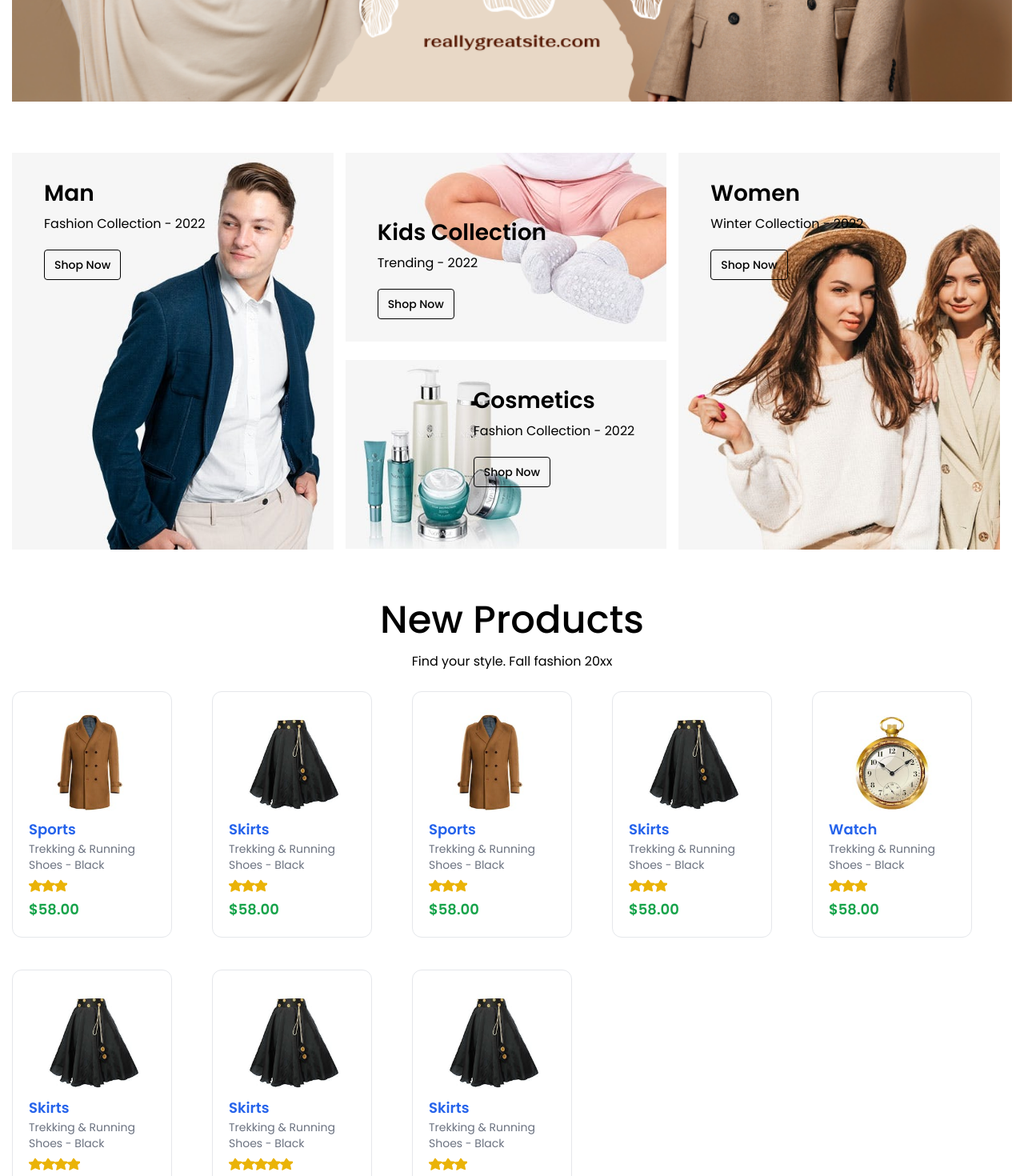
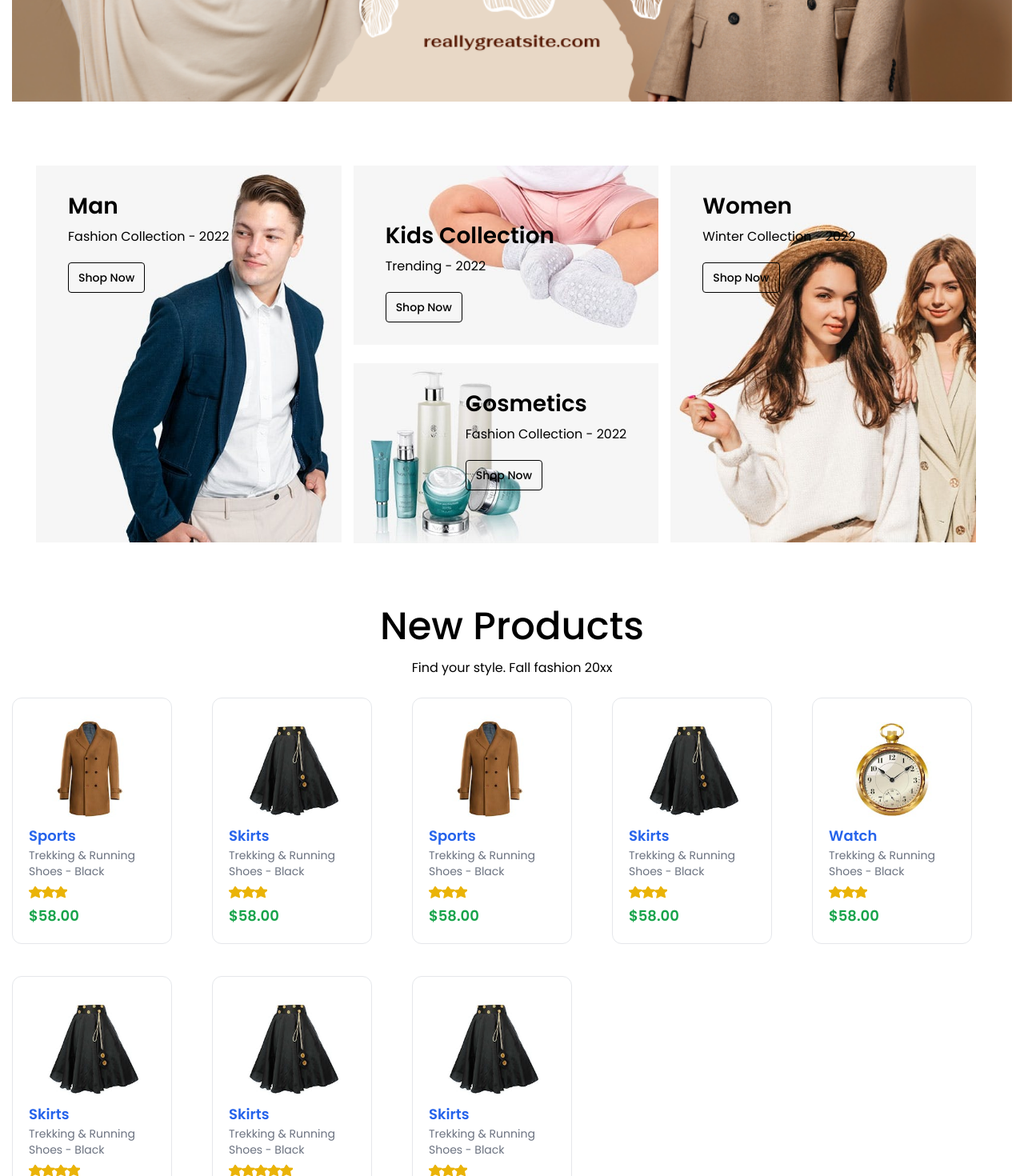
Before and after one commit to rajeevjha0/soppie, a Next.js app: page / in a window 1280 px wide. Shown: the part 680-2150 px from the top of the page at 80% size. Built offline with nearby package versions, Linux system fonts and the light colour scheme.

Commit message:
davfbv c

```diff
--- a/src/components/Newproducts.jsx
+++ b/src/components/Newproducts.jsx
@@ -63,7 +63,7 @@ export default function ProductList() { // Added a function name "ProductList"
     ];
 
     return (
-        <div className="container py-16">
+        <div className="container pb-[80px]">
             <h2 className="font-medium text-5xl	text-center pb-4">New Products</h2>
             <p className="text-center mb-[25px]">Find your style. Fall fashion 20xx</p>
             <div className="grid grid-cols-1 place-items-center sm:place-items-start sm:grid-cols-2 lg:grid-cols-3 xl:grid-cols-5 gap-10 xl:gap-x-0 xl:gap-y-10">
--- a/src/components/Product.jsx
+++ b/src/components/Product.jsx
@@ -5,7 +5,7 @@ import Link from 'next/link'
 export default function Product (){
     return(
         <div>
-     <div className="category-banner-area pt-16">
+     <div className="category-banner-area py-20 px-[30px]">
       <div className="container mx-auto">
         <div className="flex flex-wrap">
           <div className="col-xl-4 col-lg-6 col-md-6 mb-30 pr-[15px]">
--- a/src/styles/globals.css
+++ b/src/styles/globals.css
@@ -7,7 +7,7 @@
     @apply bg-gray-200 rounded-md  text-[-14px] cursor-pointer hover:bg-accent hover:text-white;
   }
   .container{
-    max-width: 100%;
+    max-width: 1440px;
     overflow: hidden;
   }
 
```
